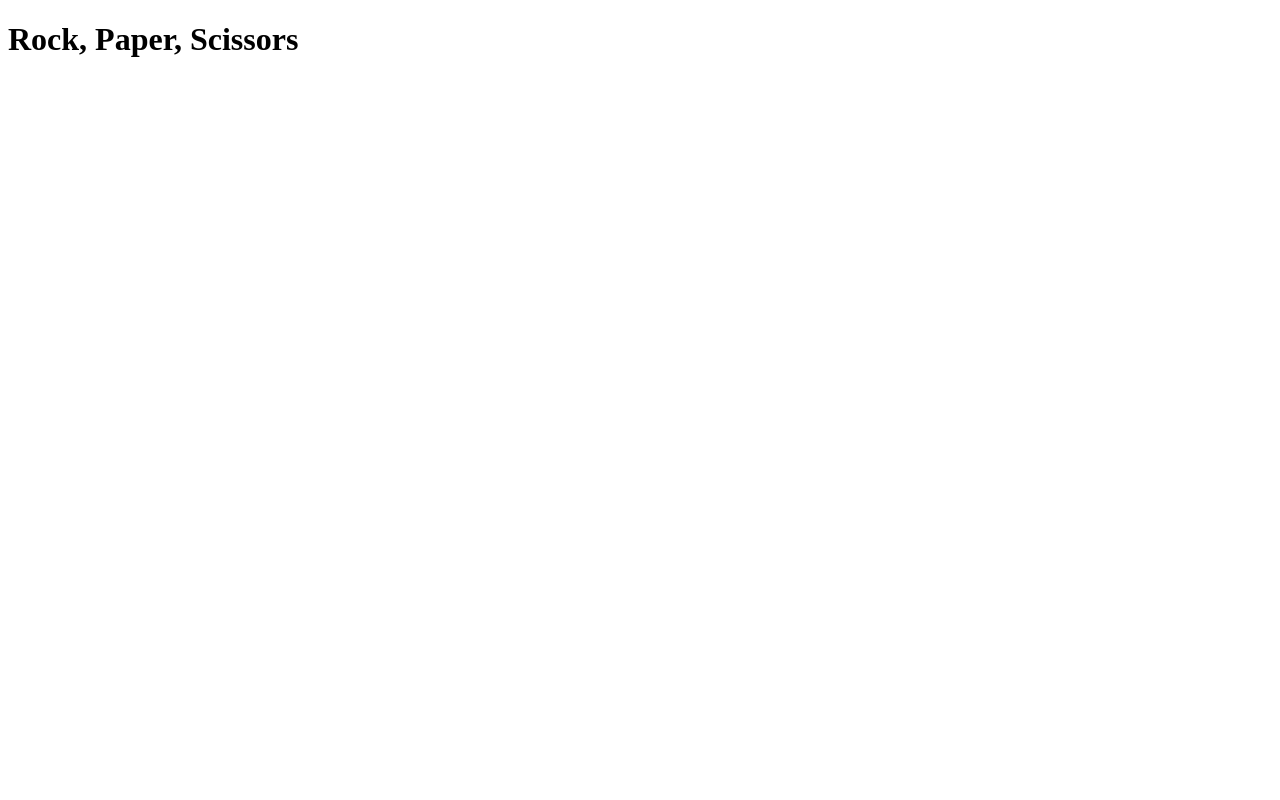
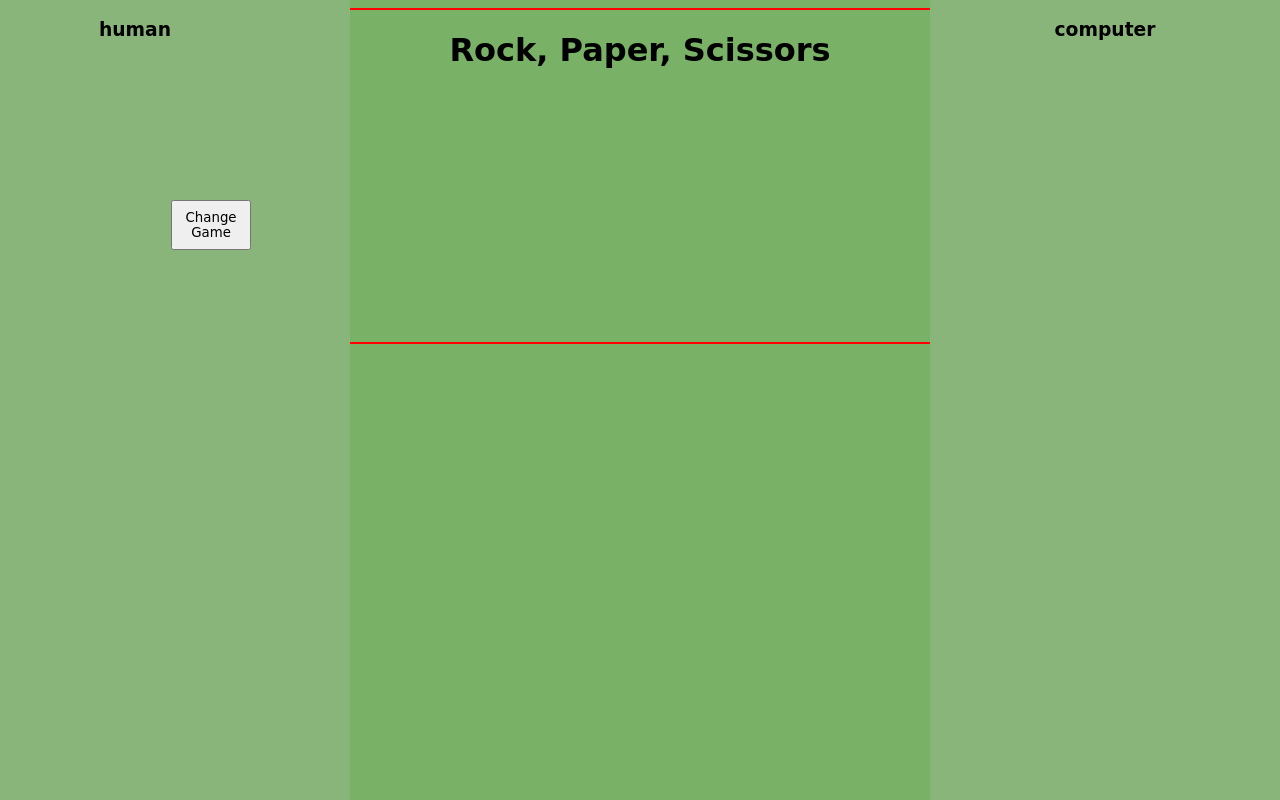
Before and after one commit to Marisa5280/Rock-Paper-Scissors, a plain HTML site: page index.html in a window 1280 px wide. Drawn offline with Linux system fonts and the light colour scheme; a web font is replaced by a local one.

Commit message:
Add Styling to HTML

```diff
--- a/index.html
+++ b/index.html
@@ -5,21 +5,45 @@
         <link rel="preconnect" href="https://fonts.googleapis.com">
         <link rel="preconnect" href="https://fonts.gstatic.com" crossorigin>
         <link href="https://fonts.googleapis.com/css2?family=DynaPuff:wght@400;500;600;700&display=swap" rel="stylesheet">
+        <link rel="stylesheet" href="./styles.css">
         <title>Rock, Paper, Scissors</title>
     </head>
     <body>
         <header>
             <h1>Rock, Paper, Scissors</h1>
         </header>
-        <section class="left-section">
+        <p class="winner">
+            <!-- "" won this round -->
+        </p>
+        <div class="game-buttons">
+            <button class="game-icon" id="paper">
+                <!-- paper -->
+            </button>
+            <button class="game-icon" id="scissors">
+                <!-- scissors -->
+            </button>
+            <button class="game-icon" id="rock">
+                <!-- rock -->
+            </button>
+        </div>
+        <section class="left-section-wrapper">
+            <h3>human</h3>
+            <div>
+                <!-- score -->
+            </div>
+            <button>Change Game</button>
             <!-- left section will go here -->
         </section>
         <main>
             <!-- game will go here -->
         </main>
-        <section class="right-section">
+        <section class="right-section-wrapper">
+            <h3>computer</h3>
+            <div>
+                <!-- score -->
+            </div>
             <!-- right section will go here -->
         </section>
+        <script src="main.js"></script>
     </body>
-
 </html>
--- a/styles.css
+++ b/styles.css
@@ -0,0 +1,42 @@
+* {
+    font-family: 'DynaPuff', cursive;
+}
+
+body {
+    border: 2px solid red;
+    background-color: #79B267
+}
+
+h1 {
+    display: flex;
+    justify-content: center;
+
+}
+
+.right-section-wrapper {
+    position: absolute;
+    top: 0;
+    right: 0;
+    height: 100%;
+    width: 350px;
+    background-color: #89b57b;
+    display: flex;
+    justify-content: center;
+  }
+
+  .left-section-wrapper {
+    position: absolute;
+    top: 0;
+    left: 0;
+    height: 100%;
+    width: 350px;
+    background-color: #89b57b;
+    display: flex;
+    justify-content: center;
+  }
+
+  button {
+    height: 50px;
+    width: 80px;
+    margin-top: 200px;
+  }
```
